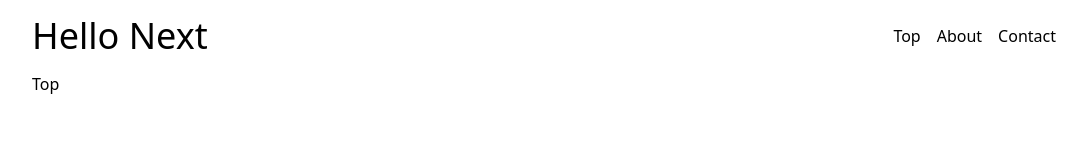
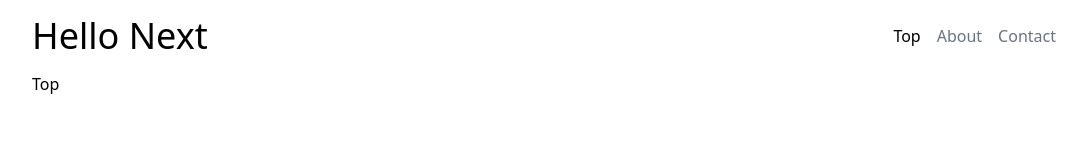
Before and after one commit to FNYukii/HelloNext, a Next.js app: page / in a window 1280 px wide. Shown: the top 160 px of the page, without its empty margins (96-1183 px from the left). Built offline with nearby package versions, Linux system fonts and the light colour scheme.

Commit message:
feat: GlobalNavのスタイル調整

```diff
--- a/src/components/Header.tsx
+++ b/src/components/Header.tsx
@@ -1,6 +1,9 @@
 import Link from "next/link";
+import { useRouter } from 'next/router';
 
 function Header() {
+
+	const router = useRouter();
 
 	return (
 
@@ -12,9 +15,9 @@ function Header() {
 
 				<div className="flex items-center gap-4">
 
-					<Link href="/" className="hover:underline">Top</Link>
-					<Link href="/about" className="hover:underline">About</Link>
-					<Link href="/contact" className="hover:underline">Contact</Link>
+					<Link href="/" className={router.pathname == "/" ? "" : "text-gray-500 hover:text-black"}>Top</Link>
+					<Link href="/about" className={router.pathname == "/about" ? "" : "text-gray-500 hover:text-black"}>About</Link>
+					<Link href="/contact" className={router.pathname == "/contact" ? "" : "text-gray-500 hover:text-black"}>Contact</Link>
 				</div>
 			</div>
 		</header>
```
